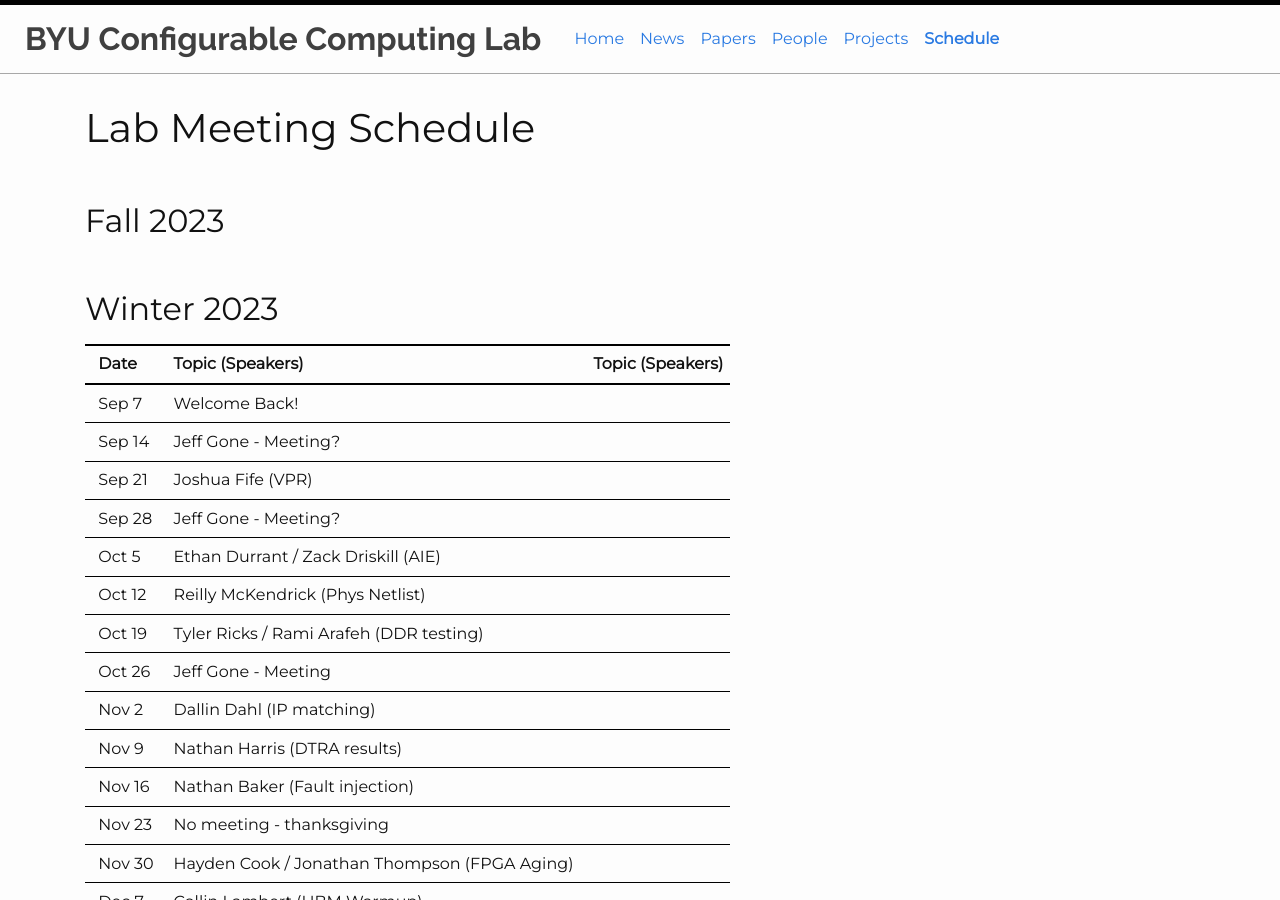
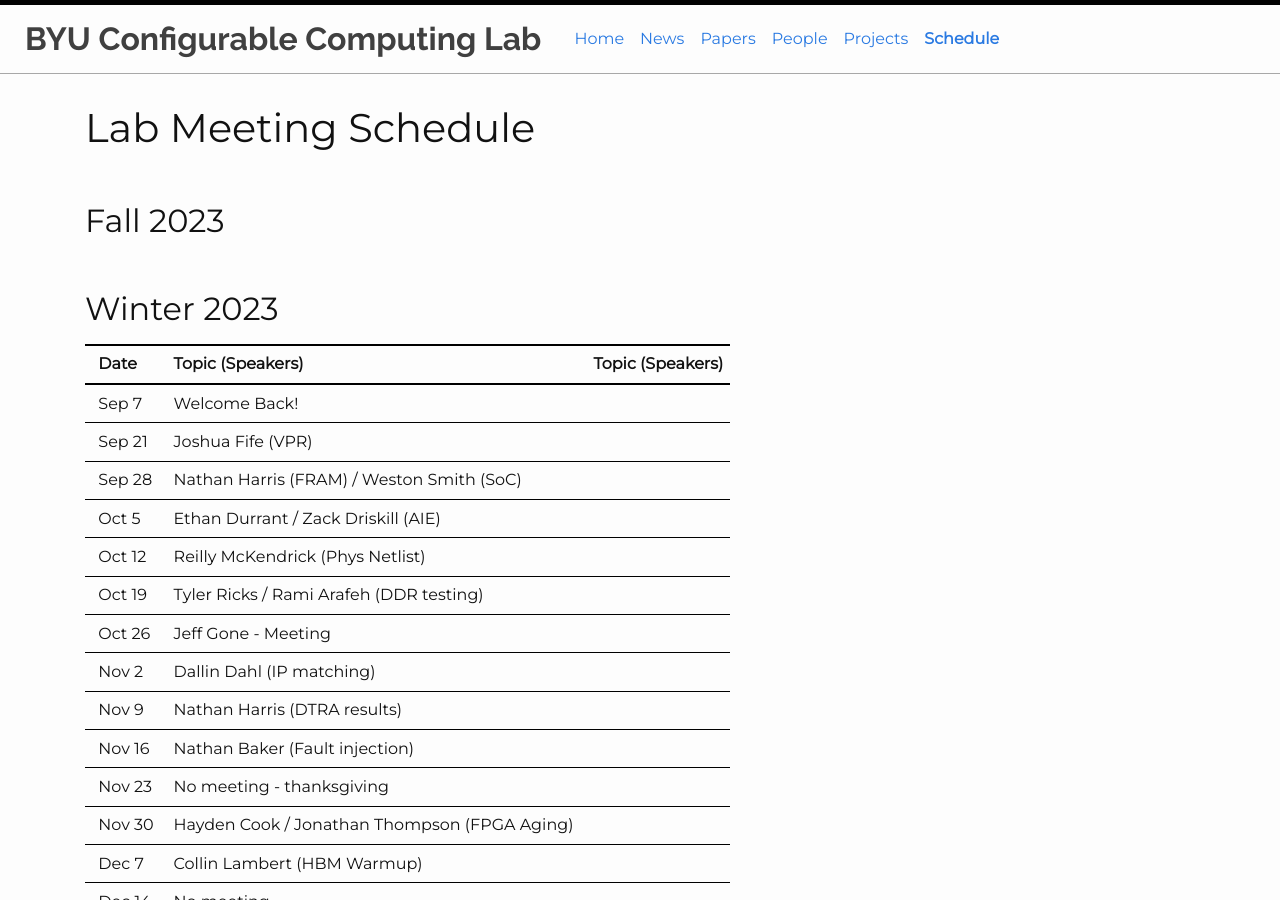
Before and after one commit to byuccl/byuccl.github.io, a Jekyll site: the page built from pages/schedule.md, in a window 1280 px wide and 900 px high. Built offline with Jekyll 4.4.1, drawn with Linux system fonts in a browser that asks for light colours; nearby versions of some CDN libraries.

Commit message:
schedule

```diff
--- a/pages/schedule.md
+++ b/pages/schedule.md
@@ -13,9 +13,8 @@
 | Date      | Topic (Speakers)                              | Topic (Speakers)         |
 |-----------|-----------------------------------------------|---------------------------|
 |Sep 7      | Welcome Back!                                 |                           |
-|Sep 14     | Jeff Gone - Meeting?                          |                           |
 |Sep 21     | Joshua Fife (VPR)                             |                           |
-|Sep 28     | Jeff Gone - Meeting?                          |                           |
+|Sep 28     | Nathan Harris (FRAM) / Weston Smith (SoC)     |                           |
 |Oct 5      | Ethan Durrant / Zack Driskill (AIE)           |                           |
 |Oct 12     | Reilly McKendrick (Phys Netlist)              |                           |
 |Oct 19     | Tyler Ricks / Rami Arafeh (DDR testing)       |                           |
```
